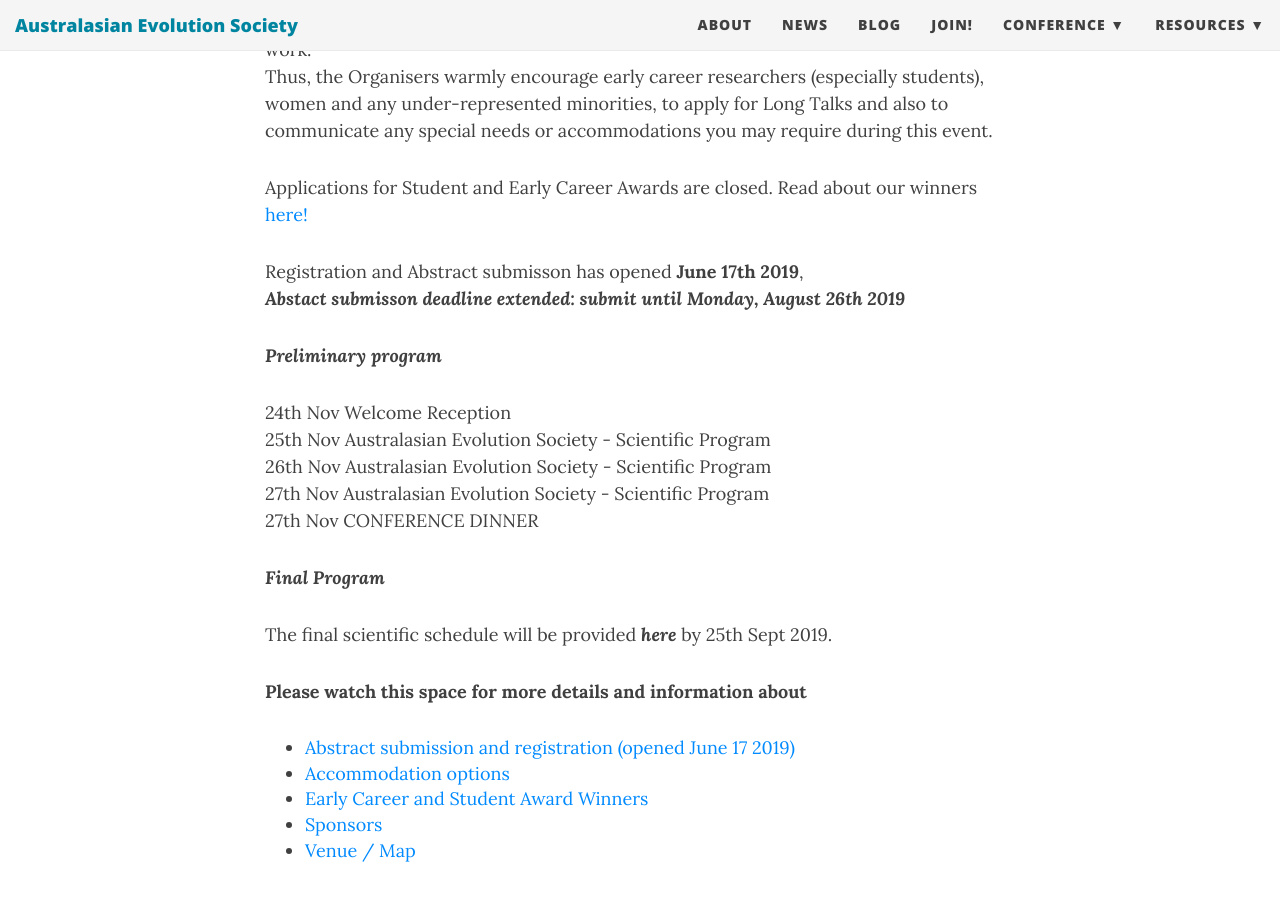
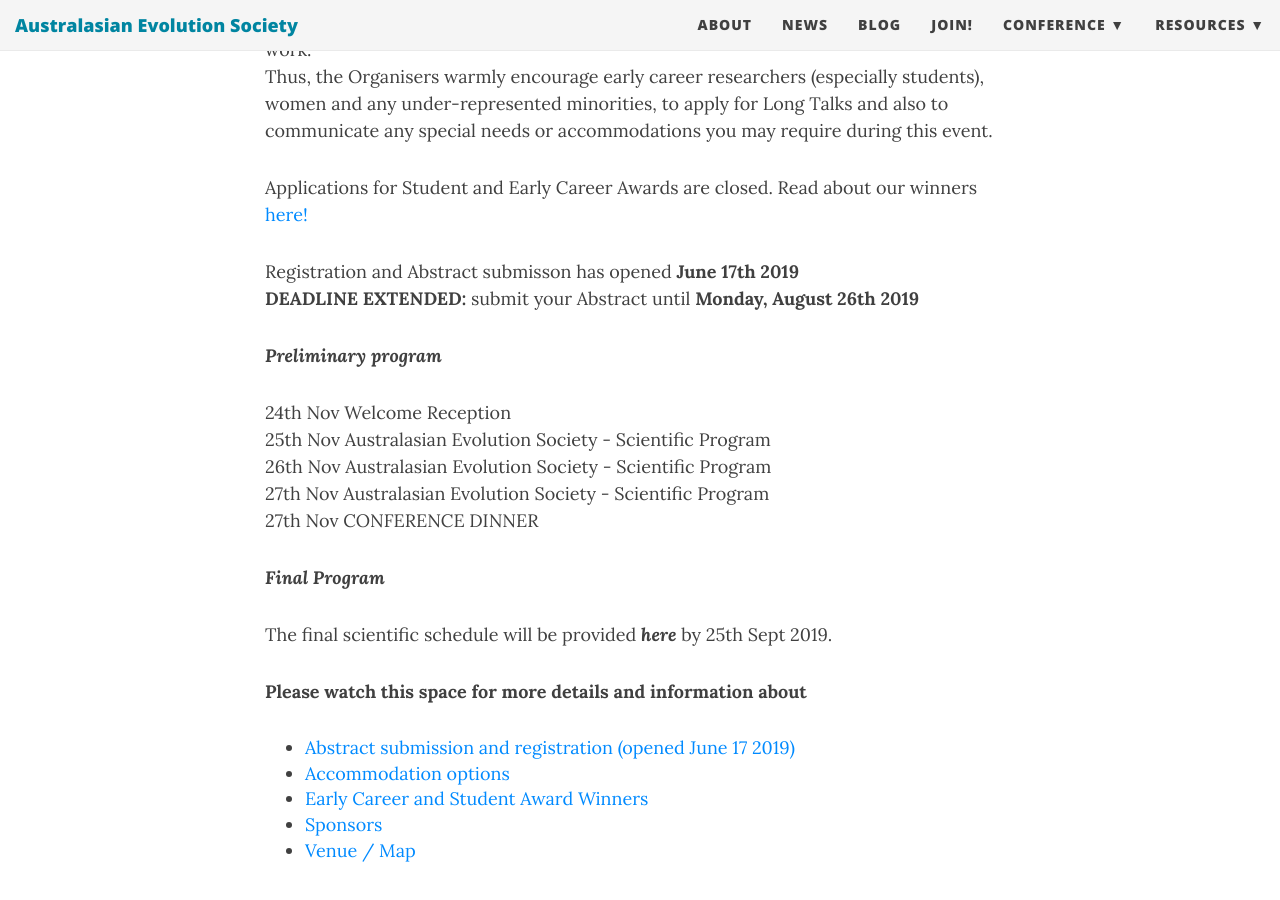
Before and after one commit to ausevo/ausevo.github.io, a Jekyll site: the page built from conference.md, in a window 1280 px wide and 900 px high, scrolled down 824 px. Built offline with Jekyll 4.4.1, drawn with Linux system fonts in a browser that asks for light colours; nearby versions of some CDN libraries.

Commit message:
Update conference.md

```diff
--- a/conference.md
+++ b/conference.md
@@ -19,8 +19,8 @@
 
 Applications for Student and Early Career Awards are closed. Read about our winners [here!](http://ausevo.com/2019-08-08-AES_Award_Winners/)
 
-Registration and Abstract submisson has opened **June 17th 2019**,
-***Abstact submisson deadline extended: submit until Monday, August 26th 2019***
+Registration and Abstract submisson has opened **June 17th 2019**
+**DEADLINE EXTENDED:** submit your Abstract until **Monday, August 26th 2019**
 
 
 ***Preliminary program***
```
